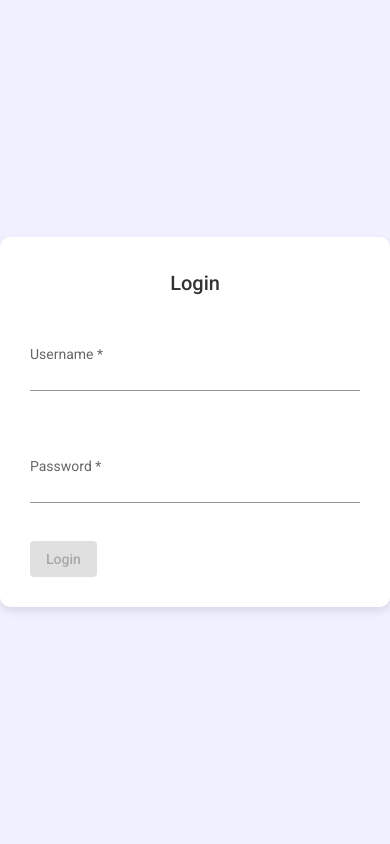
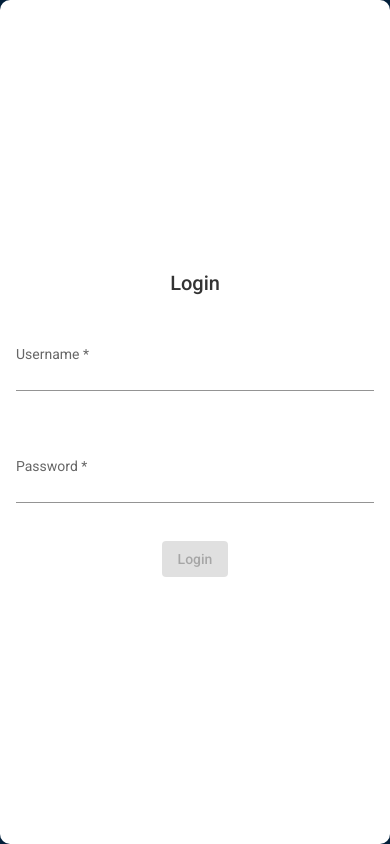
Before and after one commit to pablo-medina/angular13-app, an Angular app in the folder angular13-app/: page /login in a window 390 px wide. Built offline with nearby package versions, Linux system fonts and the light colour scheme.

Commit message:
Improved login layout

```diff
--- a/angular13-app/src/app/login/components/login/login.component.html
+++ b/angular13-app/src/app/login/components/login/login.component.html
@@ -1,7 +1,7 @@
 <div class="login-container">
     <div class="login-box">
         <h2>Login</h2>
-        <form [formGroup]="loginForm" (ngSubmit)="onSubmit()">
+        <form class="login-form" [formGroup]="loginForm" (ngSubmit)="onSubmit()">
             <mat-form-field appearance="standard" class="input-group">
                 <mat-label>Username</mat-label>
                 <input matInput type="text" formControlName="username"/>
@@ -13,10 +13,12 @@
             <mat-form-field appearance="standard" class="input-group">
                 <mat-label>Password</mat-label>
                 <input matInput type="password" formControlName="password"/>
-                <mat-error *ngIf="loginForm.get('password')?.invalid && loginForm.get('password')?.touched"></mat-error>
+                <mat-error *ngIf="loginForm.get('password')?.invalid && loginForm.get('password')?.touched">
+                    Password is required
+                </mat-error>
             </mat-form-field>
 
-            <button mat-raised-button color="primary" type="submit" [disabled]="loginForm.invalid || isLoading">
+            <button class="login-btn" mat-raised-button color="primary" type="submit" [disabled]="loginForm.invalid || isLoading">
                 {{ isLoading ? 'Loading...' : 'Login'}}
             </button>
 
--- a/angular13-app/src/app/login/components/login/login.component.scss
+++ b/angular13-app/src/app/login/components/login/login.component.scss
@@ -6,7 +6,7 @@ $focus-color: #7986cb;
 :host {
     display: flex;
     flex-direction: column;
-    background-color: #f0f0ff;
+    background-color: #021f3a;
 }
 
 * {
@@ -23,12 +23,19 @@ $focus-color: #7986cb;
 }
 
 .login-box {
+    display: flex;
+    flex-direction: column;
     background-color: #fff;
     padding: 30px;
     border-radius: 10px;
     box-shadow: 0 4px 8px rgba(0, 0, 0, 0.1);
     width: 100%;
     max-width: 400px;
+
+    .login-form {
+        display: flex;
+        flex-direction: column;
+    }
 
     h2 {
         text-align:center;
@@ -62,23 +69,24 @@ $focus-color: #7986cb;
     }
 
     .login-btn {
-        width: 100%;
-        padding: 12px;
-        background-color: $primary-color;
-        border: none;
-        border-radius: 30px;
-        font-size: 1.25rem;
-        color: white;
-        cursor: pointer;
+        align-self: center;
         transition: all 0.3s ease;
-
-        &:hover {
-            background-color: $btn-hover-color;
-            transform: translateY(-3px);
-        }
 
         &:active {
             transform: translateY(1px);
         }
     }
 }
+
+@media (max-width: 768px) {
+    .login-box {
+        border: none;
+        box-shadow: none;
+        padding: 1rem;
+        width: 100%;
+        height: 100%;
+        display: flex;
+        flex-direction: column;
+        justify-content: center;
+    }
+}
```
